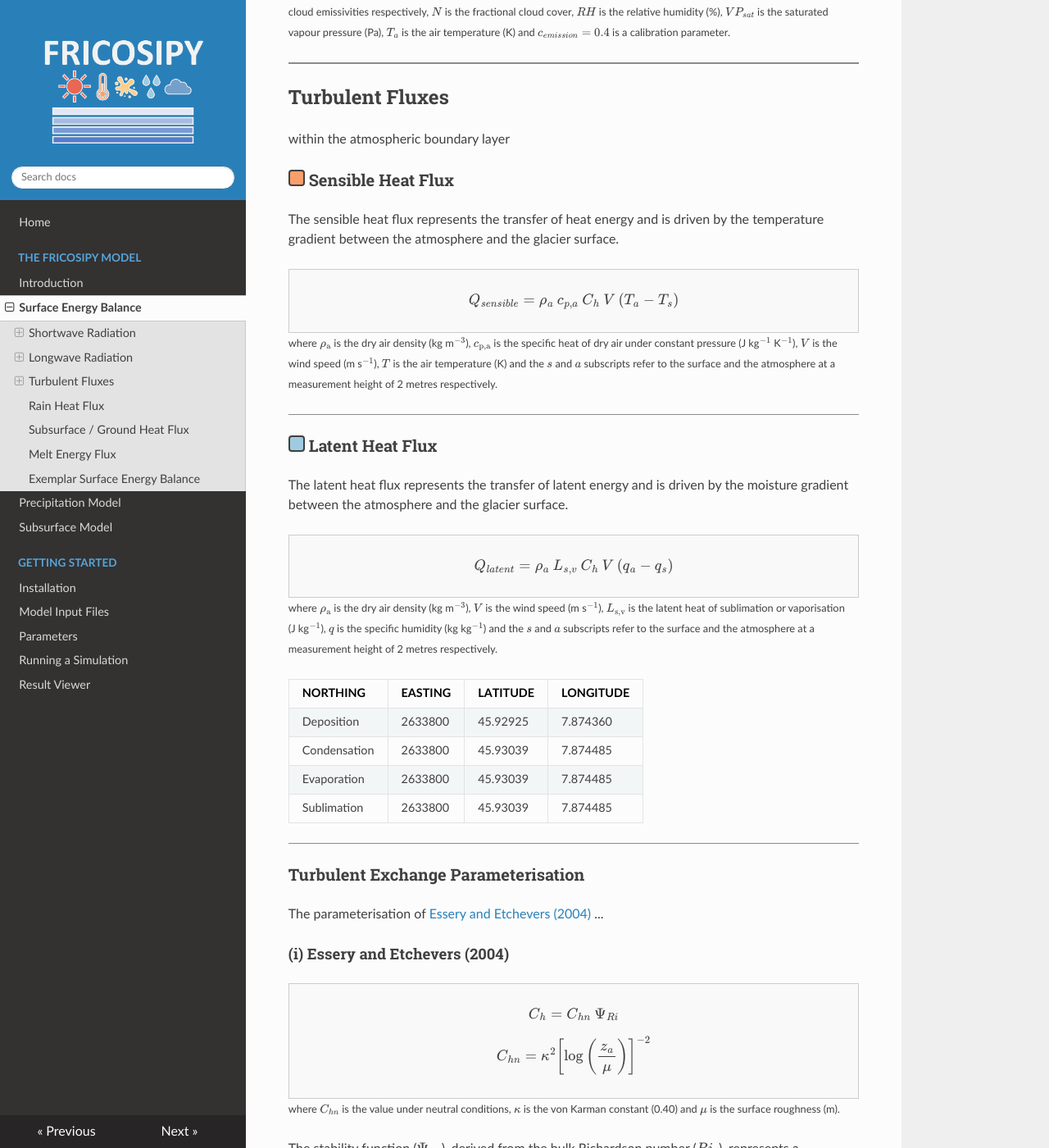
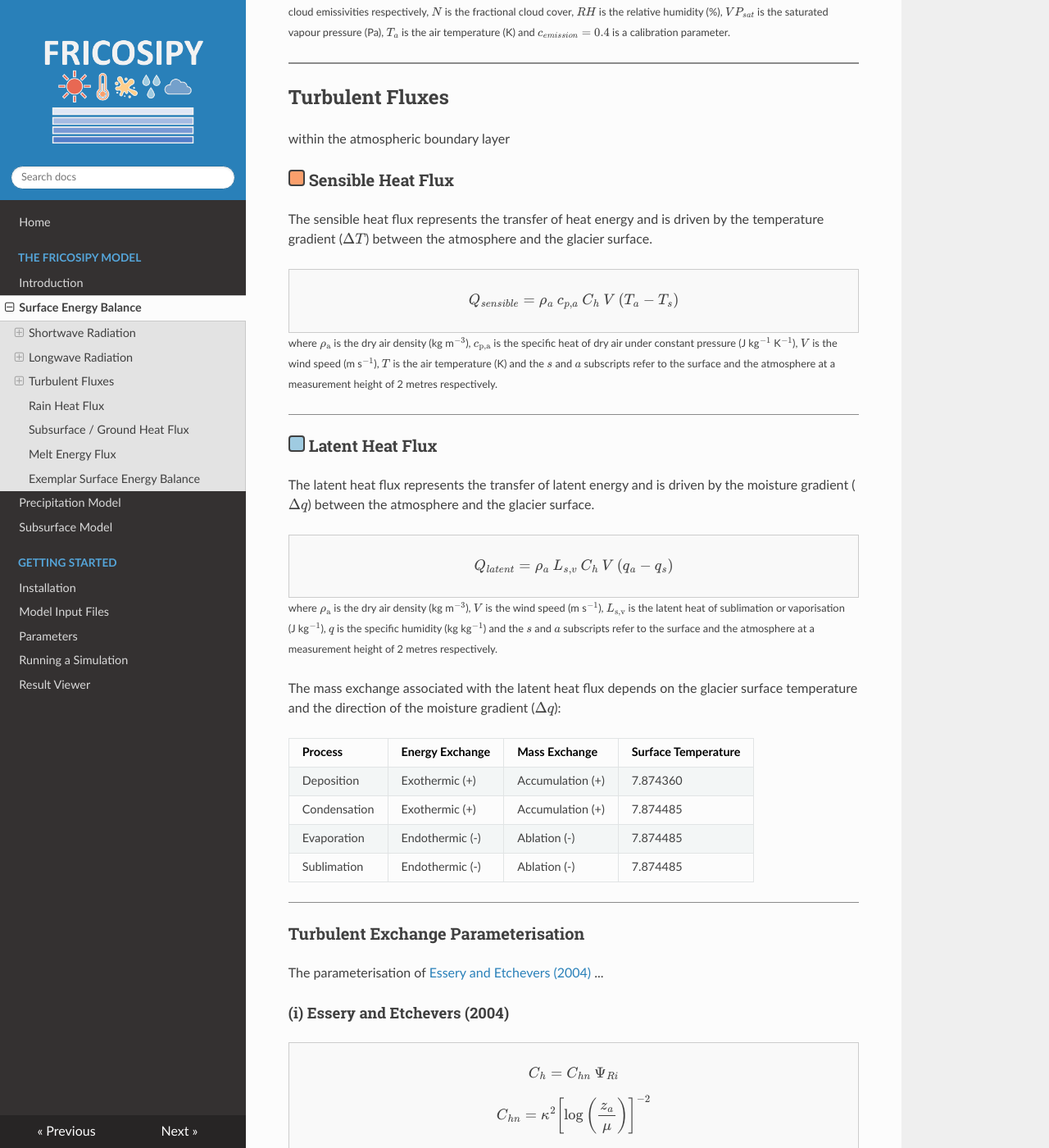
Before and after one commit to MarcusGastaldello/FRICOSIPY, an MkDocs documentation site: the page built from docs/surface_energy_balance.md, in a window 1280 px wide and 1400 px high, scrolled down 4393 px. Shown: the whole window at 82% size. Built offline with MkDocs 1.6.1, drawn with Linux system fonts in a browser that asks for light colours; nearby versions of some CDN libraries.

Commit message:
Update surface_energy_balance.md

```diff
--- a/docs/surface_energy_balance.md
+++ b/docs/surface_energy_balance.md
@@ -175,7 +175,7 @@ within the atmospheric boundary layer
 
 ### <span style="display: inline-block; width: 1em; height: 1em;background-color: #F99F6C; border: 2px solid #404040; border-radius: 4px; "></span> Sensible Heat Flux
 
-The sensible heat flux represents the transfer of heat energy and is driven by the temperature gradient between the atmosphere and the glacier surface.
+The sensible heat flux represents the transfer of heat energy and is driven by the temperature gradient ($\Delta T$) between the atmosphere and the glacier surface.
 
 <div style="border:1px solid #ccc; padding:10px; background:#f9f9f9;">
 $$
@@ -188,7 +188,7 @@ $$
 
 ### <span style="display: inline-block; width: 1em; height: 1em;background-color: #9FCBE1; border: 2px solid #404040; border-radius: 4px; "></span> Latent Heat Flux
 
-The latent heat flux represents the transfer of latent energy and is driven by the moisture gradient between the atmosphere and the glacier surface.
+The latent heat flux represents the transfer of latent energy and is driven by the moisture gradient ($\Delta q$) between the atmosphere and the glacier surface.
 
 <div style="border:1px solid #ccc; padding:10px; background:#f9f9f9;">
 $$
@@ -197,14 +197,14 @@ $$
 </div>
 <small> where $\rho_\text{a}$ is the dry air density (kg m$^{-3}$), $V$ is the wind speed (m s$^{-1}$), $L_{\text{s,v}}$ is the latent heat of sublimation or vaporisation <br> (J kg$^{-1}$), $q$ is the specific humidity (kg kg$^{-1}$) and the $s$ and $a$ subscripts refer to the surface and the atmosphere at a measurement height of 2 metres respectively.</small>
 
+The mass exchange associated with the latent heat flux depends on the glacier surface temperature and the direction of the moisture gradient ($\Delta q$):
 
-
-| NORTHING | EASTING | LATITUDE | LONGITUDE |
+| Process | Energy Exchange | Mass Exchange | Surface Temperature |
 |-----------|----------|-----------|------------|
-| Deposition | 2633800 | 45.92925 | 7.874360 |
-| Condensation | 2633800 | 45.93039 | 7.874485 |
-| Evaporation | 2633800 | 45.93039 | 7.874485 |
-| Sublimation | 2633800 | 45.93039 | 7.874485 |
+| Deposition | Exothermic (+) | Accumulation (+) | 7.874360 |
+| Condensation | Exothermic (+) | Accumulation (+) | 7.874485 |
+| Evaporation | Endothermic (-) | Ablation (-) | 7.874485 |
+| Sublimation | Endothermic (-) | Ablation (-) | 7.874485 |
 
 <hr style="height:1px; background-color:#8b8b8b; border:none;" />
 
```
